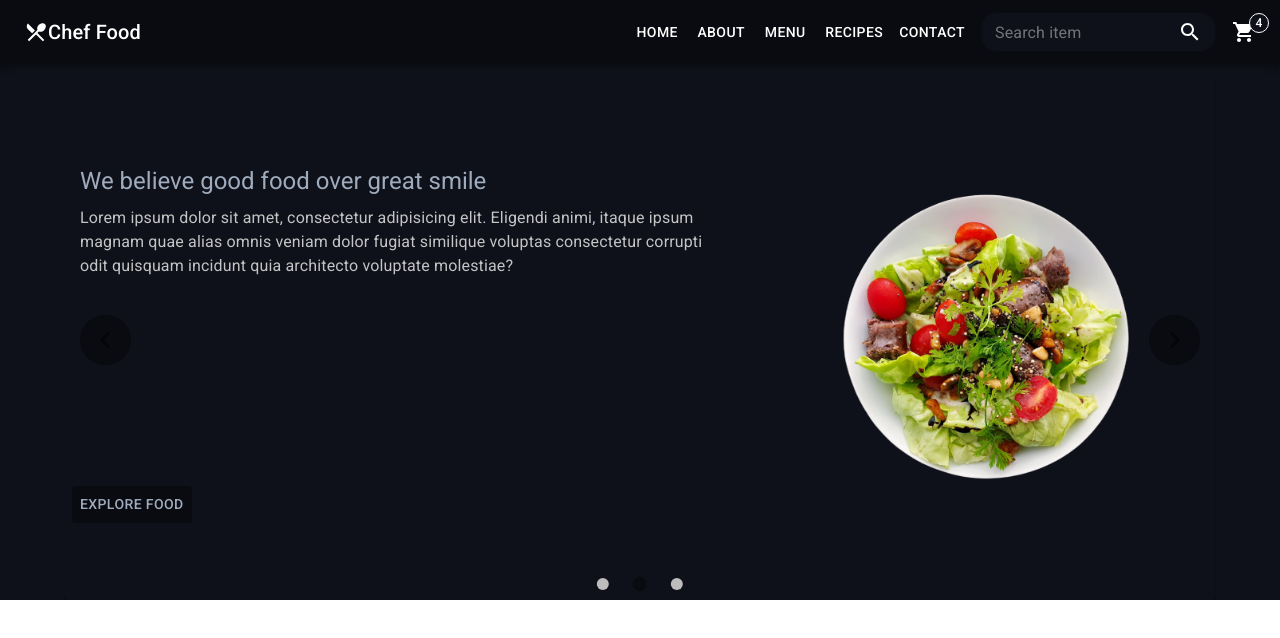
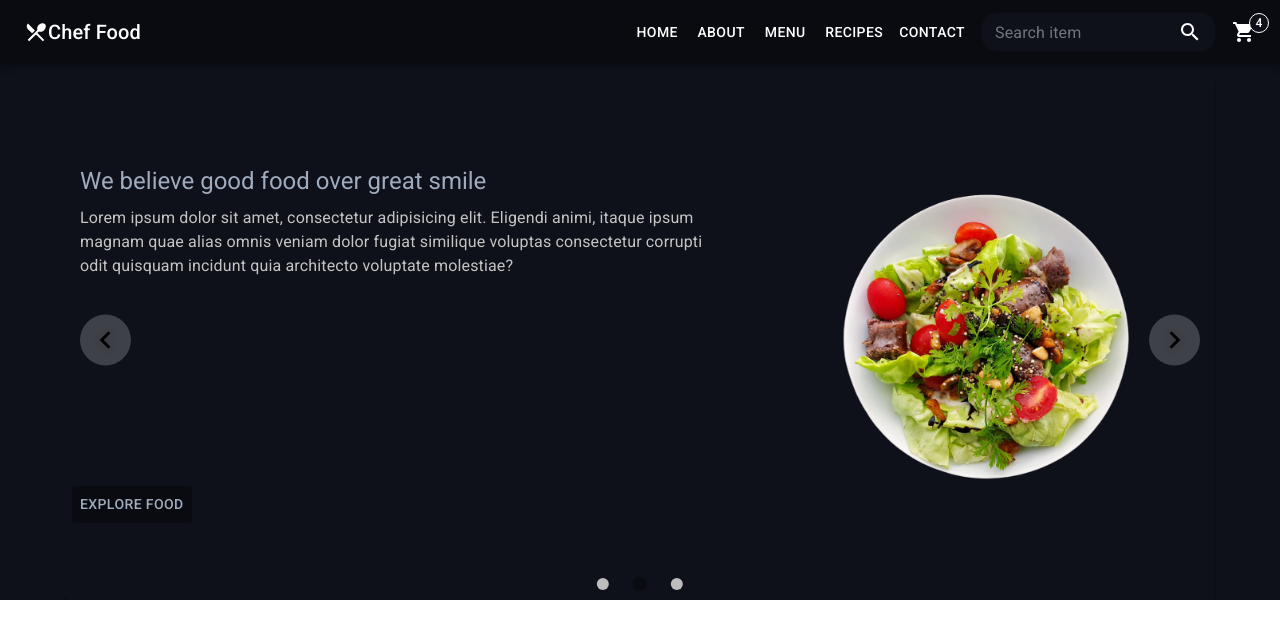
Before and after one commit to aleroses/chef-food, a React (Vite) app: page / in a window 1280 px wide. Shown: the top 638 px of the page. Built offline with nearby package versions, Linux system fonts and the light colour scheme.

Commit message:
update dots styles

```diff
--- a/src/components/hero-slider/ChevronIcon.jsx
+++ b/src/components/hero-slider/ChevronIcon.jsx
@@ -9,17 +9,17 @@ import { sliderData } from "../../assets/fake-data/slider";
 export const ChevronIcon = ({
   action,
   position,
-  play,
-  index,
+  setAutoPlay,
+  setCurrentIndex,
 }) => {
   const nextSlide = () => {
-    index((prev) =>
+    setCurrentIndex((prev) =>
       prev === sliderData.length - 1 ? 0 : prev + 1
     );
   };
 
   const prevSlide = () => {
-    index((prev) =>
+    setCurrentIndex((prev) =>
       prev === 0 ? sliderData.length - 1 : prev - 1
     );
   };
@@ -27,20 +27,44 @@ export const ChevronIcon = ({
   return (
     <IconButton
       onClick={action === "prev" ? prevSlide : nextSlide}
-      onMouseEnter={() => play(false)}
-      onMouseLeave={() => play(true)}
+      onMouseEnter={() => setAutoPlay(false)}
+      onMouseLeave={() => setAutoPlay(true)}
+      onTouchStart={() => setAutoPlay(false)}
+      onTouchEnd={() => setAutoPlay(true)}
+      onFocus={() => setAutoPlay(false)}
+      onBlur={() => setAutoPlay(true)}
       sx={{
         position: "absolute",
         ...position,
         top: "50%",
         transform: "translateY(-50%)",
         zIndex: 1,
-        bgcolor: "primary.main",
-        // bgcolor: "rgba(255, 255, 255, 0.7)",
+        bgcolor: "rgba(255, 255, 255, 0.2)",
+        transition: "all 0.3s ease-in-out",
+
+        "& .MuiSvgIcon-root": {
+          color: "common.black",
+          filter:
+            "drop-shadow(0 2px 4px rgba(0,0,0,0.2))",
+          transition: "all 0.3s ease-in-out",
+        },
         "&:hover": {
-          bgcolor: "rgba(30, 29, 29, 0.7)",
+          bgcolor: "rgba(0, 0, 0, 0.1)",
+          "& .MuiSvgIcon-root": {
+            color: "grey.800",
+            transform: "scale(1.1)",
+          },
         },
-        // opacity: "0.5",
+
+        "&:focus-visible": {
+          outline: "2px solid",
+          outlineColor: "rgba(0, 0, 0, 0.3)",
+          bgcolor: "rgba(0, 0, 0, 0.15)",
+        },
+        // Efecto activo (al hacer clic)
+        "&:active": {
+          transform: "translateY(-50%) scale(0.95)",
+        },
       }}
     >
       {action === "prev" ? (
--- a/src/components/hero-slider/HeroSlider.jsx
+++ b/src/components/hero-slider/HeroSlider.jsx
@@ -20,13 +20,20 @@ export const HeroSlider = () => {
   useEffect(() => {
     if (!autoPlay) return;
 
+    console.log("ejecutando...");
+
     const interval = setInterval(() => {
+      console.log("Interval activo");
       setCurrentIndex((prev) =>
         prev === sliderData.length - 1 ? 0 : prev + 1
       );
     }, 3000);
 
-    return () => clearInterval(interval);
+    return () => {
+      // Cada vez que se actualiza autoPlay, se limpia el intervalo anterior y se crea uno nuevo (si aplica).
+      console.log("Limpiando interval...");
+      clearInterval(interval);
+    };
   }, [autoPlay]);
 
   const goToSlide = (index) => {
@@ -66,7 +73,6 @@ export const HeroSlider = () => {
               width: `${100 / sliderData.length}%`,
               height: "100%",
               // bgcolor: "yellow",
-
               // flexShrink: 0,
             }}
           >
@@ -90,9 +96,6 @@ export const HeroSlider = () => {
                   display: "flex",
                   justifyContent: "space-evenly",
                   flexDirection: "column",
-                  // gap: 2,
-                  // p: 0,
-                  // m: 0,
                 }}
               >
                 <CardContent
@@ -100,8 +103,8 @@ export const HeroSlider = () => {
                     width: "100%",
                     height: "auto",
                     minHeight: "50%",
+                    p: [0, 2, 2],
                     // flex: "1 0 auto",
-                    p: [0, 2, 2],
                     // bgcolor: "red",
                   }}
                 >
@@ -132,7 +135,6 @@ export const HeroSlider = () => {
                       "&:hover": {
                         bgcolor: "secondary.main",
                       },
-                      // p: 1,
                     }}
                   >
                     Explore Food
@@ -151,7 +153,6 @@ export const HeroSlider = () => {
                     xs: "none",
                     md: "flex",
                   },
-
                   alignSelf: "center",
                   objectFit: "cover",
                 }}
@@ -164,14 +165,14 @@ export const HeroSlider = () => {
       <ChevronIcon
         action="prev"
         position={{ left: 16 }}
-        play={setAutoPlay}
-        index={setCurrentIndex}
+        setAutoPlay={setAutoPlay}
+        setCurrentIndex={setCurrentIndex}
       />
       <ChevronIcon
         action="next"
         position={{ right: 16 }}
-        play={setAutoPlay}
-        index={setCurrentIndex}
+        setAutoPlay={setAutoPlay}
+        setCurrentIndex={setCurrentIndex}
       />
 
       <NavigationDots
```
